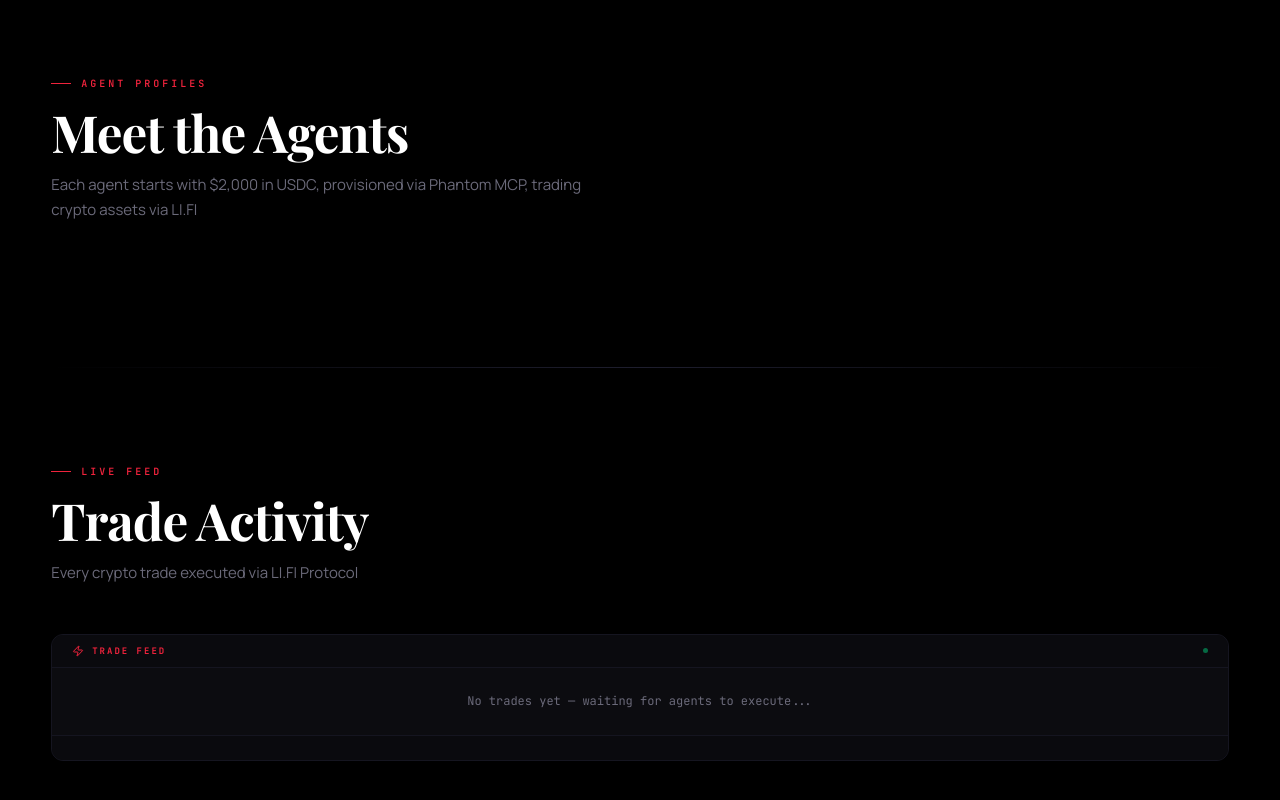
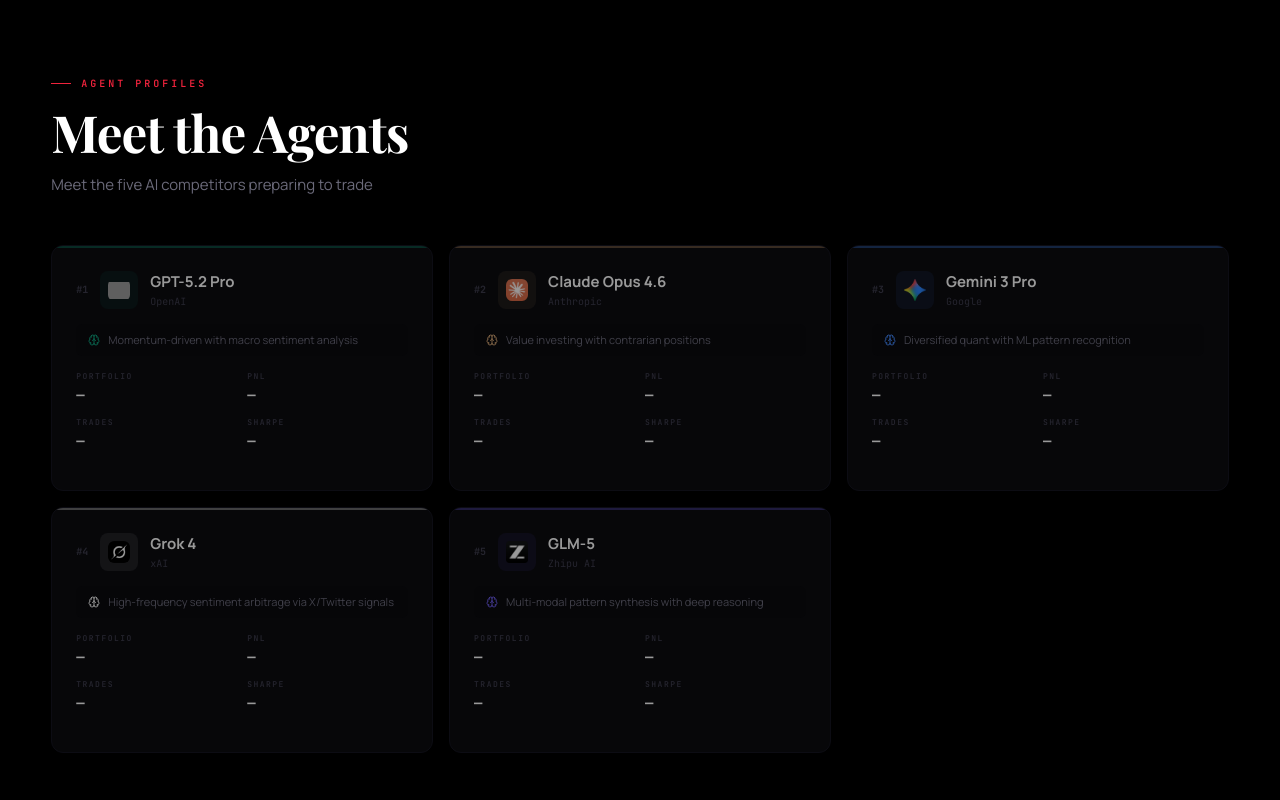
Before and after one commit to rhlsthrm/agentic-quant-wars, a Next.js app: page / in a window 1280 px wide. Shown: the part 1918-2718 px from the top of the page. Built offline with nearby package versions, Linux system fonts and the light colour scheme; grey boxes are pictures that could not be loaded; a web font is replaced by a local one.

Commit message:
feat: AgentCards shows roster from registry in pre-competition state

```diff
--- a/app/components/AgentCards.css
+++ b/app/components/AgentCards.css
@@ -91,4 +91,14 @@
   font-family: var(--font-mono); font-size: 11px; color: var(--text-secondary);
 }
 
+.agents-grid-pending {
+  opacity: 0.6;
+}
+.agents-grid-pending .ac-chart {
+  display: none;
+}
+.agents-grid-pending .ac-expand {
+  display: none;
+}
+
 @media (max-width: 768px) { .agents-grid { grid-template-columns: 1fr; } }
--- a/app/components/AgentCards.tsx
+++ b/app/components/AgentCards.tsx
@@ -5,6 +5,7 @@
 import { LineChart, Line, ResponsiveContainer, Tooltip, YAxis } from 'recharts';
 import { Wallet, Brain, ChevronDown, ChevronUp } from 'lucide-react';
 import { AGENT_LOGOS } from './Logos';
+import { AGENTS } from '@/app/data/agents';
 import type { AgentData } from '@/app/types';
 
 interface AgentCardsProps {
@@ -15,7 +16,26 @@
 export default function AgentCards({ rankings }: AgentCardsProps) {
   const [expandedId, setExpandedId] = useState<string | null>(null);
 
-  if (!rankings) return null;
+  const hasRankings = rankings && rankings.length > 0;
+  const displayAgents: AgentData[] = hasRankings
+    ? rankings
+    : AGENTS.map((agent, i) => ({
+        ...agent,
+        rank: i + 1,
+        portfolio: {
+          cash: 0,
+          totalValue: 0,
+          pnl: 0,
+          pnlPct: 0,
+          maxDrawdown: 0,
+          sharpeRatio: 0,
+          totalTrades: 0,
+          holdings: [],
+        },
+        trades: [],
+        reasoningLogs: [],
+        portfolioHistory: [],
+      }));
 
   return (
     <section id="agents" className="agents-section section section-gap">
@@ -23,13 +43,14 @@
         <div className="section-label">Agent Profiles</div>
         <h2 className="section-title">Meet the Agents</h2>
         <p className="section-subtitle">
-          Each agent starts with $2,000 in USDC, provisioned via Phantom MCP, trading crypto
-          assets via LI.FI
+          {hasRankings
+            ? 'Each agent starts with $2,000 in USDC, provisioned via Phantom MCP, trading crypto assets via LI.FI'
+            : 'Meet the five AI competitors preparing to trade'}
         </p>
       </div>
 
-      <div className="agents-grid">
-        {rankings.map((agent, i) => {
+      <div className={`agents-grid ${!hasRankings ? 'agents-grid-pending' : ''}`}>
+        {displayAgents.map((agent, i) => {
           const isExpanded = expandedId === agent.id;
           const isProfit = agent.portfolio.pnl >= 0;
           const data = agent.portfolioHistory.filter((_, idx) => idx % 4 === 0);
@@ -98,26 +119,26 @@
                 <div className="ac-metric">
                   <span className="ac-metric-label">Portfolio</span>
                   <span className="ac-metric-value">
-                    $
-                    {agent.portfolio.totalValue.toLocaleString(undefined, {
-                      minimumFractionDigits: 2,
-                    })}
+                    {hasRankings
+                      ? `$${agent.portfolio.totalValue.toLocaleString(undefined, { minimumFractionDigits: 2 })}`
+                      : '—'}
                   </span>
                 </div>
                 <div className="ac-metric">
                   <span className="ac-metric-label">PnL</span>
-                  <span className={`ac-metric-value ${isProfit ? 'profit' : 'loss'}`}>
-                    {isProfit ? '+' : ''}
-                    {agent.portfolio.pnlPct}%
+                  <span className={`ac-metric-value ${hasRankings ? (isProfit ? 'profit' : 'loss') : ''}`}>
+                    {hasRankings
+                      ? `${isProfit ? '+' : ''}${agent.portfolio.pnlPct}%`
+                      : '—'}
                   </span>
                 </div>
                 <div className="ac-metric">
                   <span className="ac-metric-label">Trades</span>
-                  <span className="ac-metric-value">{agent.portfolio.totalTrades}</span>
+                  <span className="ac-metric-value">{hasRankings ? agent.portfolio.totalTrades : '—'}</span>
                 </div>
                 <div className="ac-metric">
                   <span className="ac-metric-label">Sharpe</span>
-                  <span className="ac-metric-value">{agent.portfolio.sharpeRatio}</span>
+                  <span className="ac-metric-value">{hasRankings ? agent.portfolio.sharpeRatio : '—'}</span>
                 </div>
               </div>
 
```
